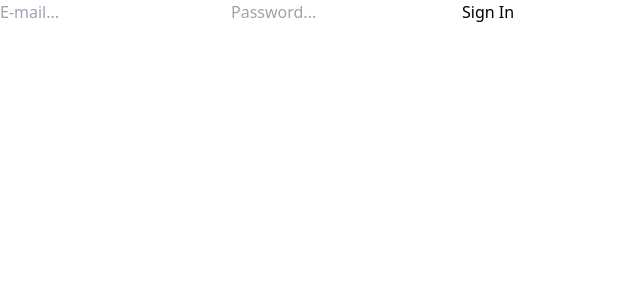
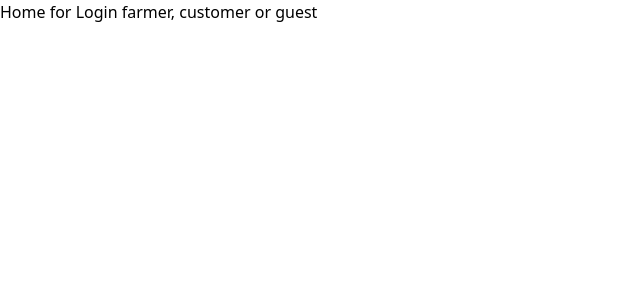
Before and after one commit to ilanza24/palmaverde, a React (Create React App) app: page / in a window 1280 px wide. Shown: the top 300 px of the page, without its empty margins (0-640 px from the left). Built offline with nearby package versions, Linux system fonts and the light colour scheme; no server answers.

Commit message:
react routing pages

```diff
--- a/package.json
+++ b/package.json
@@ -9,6 +9,7 @@
     "firebase": "^10.7.1",
     "react": "^18.2.0",
     "react-dom": "^18.2.0",
+    "react-router-dom": "^6.21.2",
     "react-scripts": "5.0.1",
     "web-vitals": "^2.1.4"
   },
--- a/src/App.js
+++ b/src/App.js
@@ -1,10 +1,21 @@
-import { Auth } from './components/auth';
+import { Route, BrowserRouter as Router, Routes,  } from 'react-router-dom';
+import Home from './pages/Home';
+import SignIn from './pages/SignIn';
+import SignUp from './pages/SignUp';
+import ForgotPassword from './pages/ForgotPassword';
 
 function App() {
   return (
-    <div className="App">
-      <Auth/>
-    </div>
+    <>
+      <Router>
+        <Routes>
+          <Route path="/" element={<Home/>} />
+          <Route path="/sign-in" element={<SignIn/>} />
+          <Route path="/sign-up" element={<SignUp/>} />
+          <Route path="/forgot-password" element={<ForgotPassword/>} />
+        </Routes>
+      </Router>
+    </>
   );
 }
 
--- a/src/components/auth.js
+++ b/src/components/auth.js
@@ -17,7 +17,9 @@ export const Auth = () => {
     };
 
   return (
-    <div>
+    <>
+    {/*
+    <div className='flex justify-center items-center flex-col gap-2 m-auto'>
         <input
             placeholder='E-mail...'
             type='email '
@@ -30,5 +32,8 @@ export const Auth = () => {
         />
         <button onClick={signIn}>Sign In</button>
     </div>
+    */}
+
+    </>
   )
 }
--- /dev/null
+++ b/src/pages/ForgotPassword.jsx
@@ -0,0 +1,9 @@
+import React from 'react'
+
+function ForgotPassword() {
+  return (
+    <div>ForgotPassword</div>
+  )
+}
+
+export default ForgotPassword
--- /dev/null
+++ b/src/pages/Home.jsx
@@ -0,0 +1,9 @@
+import React from 'react'
+
+function Home() {
+  return (
+    <div>Home for Login farmer, customer or guest</div>
+  )
+}
+
+export default Home
--- /dev/null
+++ b/src/pages/SignIn.jsx
@@ -0,0 +1,9 @@
+import React from 'react'
+
+function SignIn() {
+  return (
+    <div>SignIn</div>
+  )
+}
+
+export default SignIn
--- /dev/null
+++ b/src/pages/SignUp.jsx
@@ -0,0 +1,9 @@
+import React from 'react'
+
+function SignUp() {
+  return (
+    <div className='text-black'>SignUp</div>
+  )
+}
+
+export default SignUp
```
Also changed, not shown: 1 other file (tests, documents, lock files or other folders).
